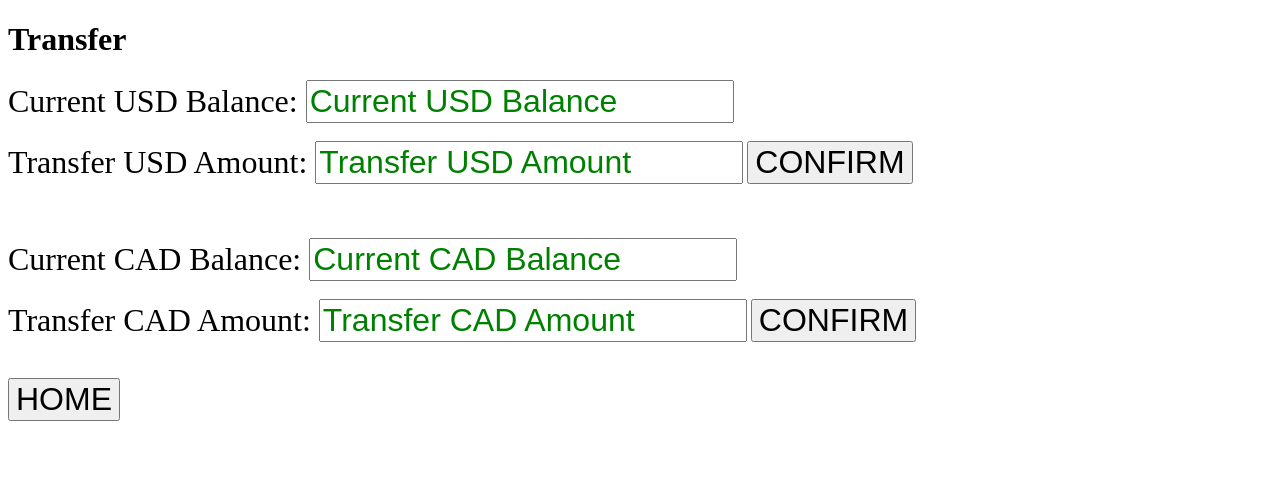
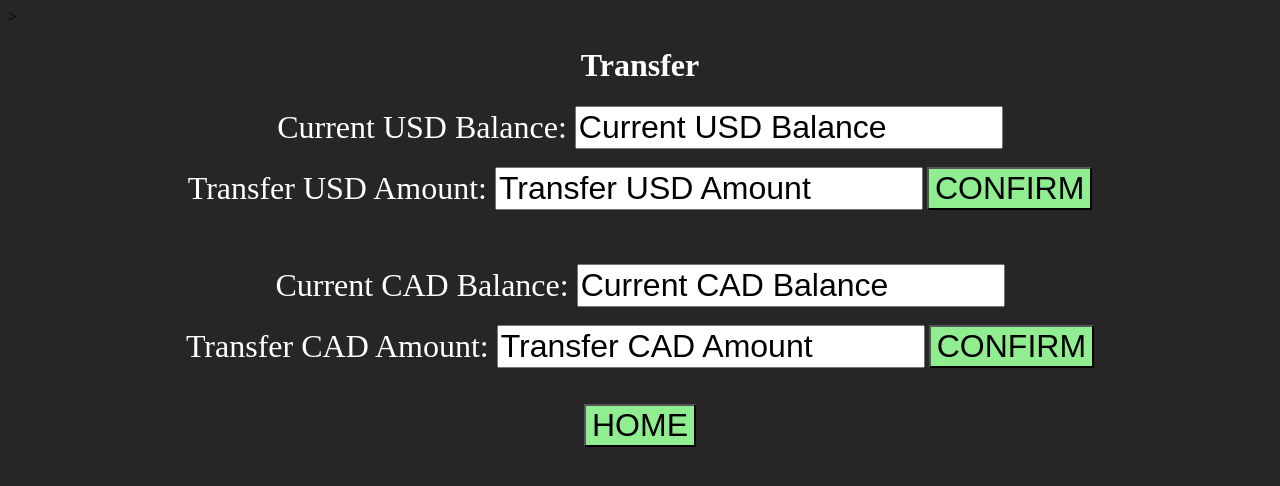
Before and after one commit to Endritz/CSI-3450, a Django app: page /transfer/ in a window 1280 px wide. Shown: the top 486 px of the page. Run offline with Django 3.2, Linux system fonts and the light colour scheme.

Commit message:
more html changes
only other websites that need to have format changed are homepage and signup

```diff
--- a/classicmodels/templates/classicmodels/transfer.html
+++ b/classicmodels/templates/classicmodels/transfer.html
@@ -1,46 +1,57 @@
 <!DOCTYPE html>
-<html>
+<html style="background-color: #262626">
+
+</html>>
+
 <head>
     <title>Transfer</title>
 </head>
+
 <body>
 
-<h1>Transfer</h1>
+    <h1 style="color: white; text-align: center;">Transfer</h1>
 
     <style>
-    input, label, button{
+        input,
+        label,
+        button {
             font-size: xx-large;
         }
-    input{
-        color: green;
+
+        input {
+            color: black;
         }
     </style>
 
+    <div style="text-align: center;">
         <form>
-  <label>Current USD Balance: </label>
+            <label style="color: white;">Current USD Balance: </label>
             <input readonly type="text" value="Current USD Balance">
             <br>
             <br>
-  <label>Transfer USD Amount: </label>
+            <label style="color: white;">Transfer USD Amount: </label>
             <input type="text" value="Transfer USD Amount">
-  <button type="button" onclick="alert('USD TransactionID')">CONFIRM</button>
+            <button type="button" onclick="alert('USD TransactionID')" style="background-color: lightgreen;">CONFIRM</button>
             <br>
             <br>
             <br>
             <br>
-  <label>Current CAD Balance: </label>
+            <label style="color: white;">Current CAD Balance: </label>
             <input readonly type="text" value="Current CAD Balance">
             <br>
             <br>
-  <label>Transfer CAD Amount: </label>
+            <label style="color: white;">Transfer CAD Amount: </label>
             <input type="text" value="Transfer CAD Amount">
-  <button type="button" onclick="alert('CAD TransactionID')">CONFIRM</button>
+            <button type="button" onclick="alert('CAD TransactionID')" style="background-color: lightgreen;">CONFIRM</button>
             <br>
             <br>
             <br>
         </form>
 
-  <a href={% url 'homepage' %}><button>HOME</button></a>
+
+        <a href={% url 'homepage' %} ><button style="background-color: lightgreen;">HOME</button></a>
+    </div>
 
 </body>
+
 </html>
```
Also changed, not shown: classicmodels/templates/classicmodels/details.html (+4 -4 lines), classicmodels/templates/classicmodels/withdraw.html (+13 -11 lines). Lines whose indentation alone changed are shown as unchanged.
